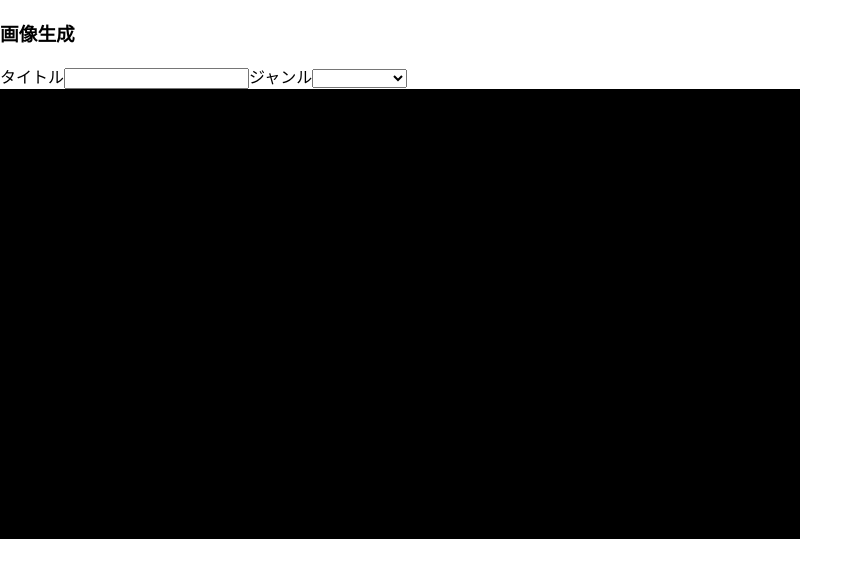
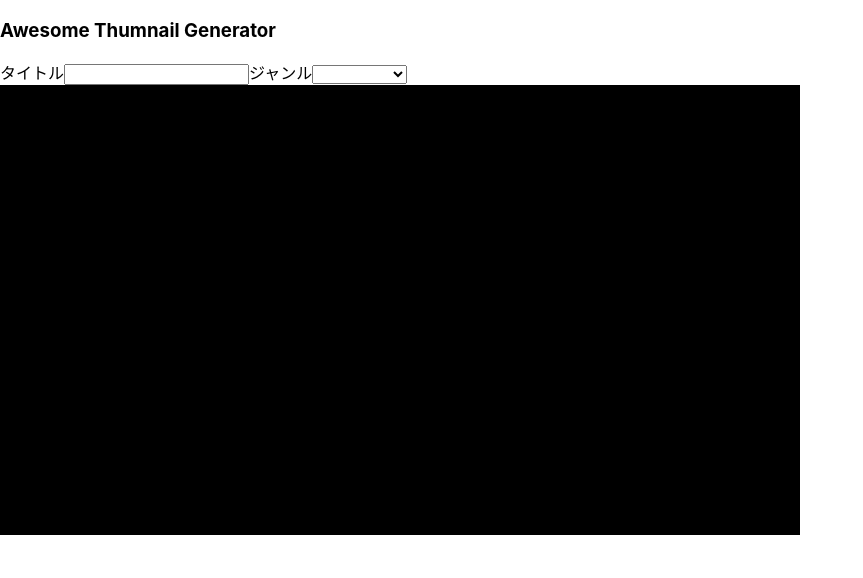
Before and after one commit to goto-0914/thumnail-generator, a React (Create React App) app: page / in a window 1280 px wide. Shown: the top 578 px of the page, without its empty margins (0-863 px from the left). Built offline with nearby package versions, Linux system fonts and the light colour scheme.

Commit message:
fix title

```diff
--- a/src/App.tsx
+++ b/src/App.tsx
@@ -14,7 +14,7 @@ function App() {
 
   return (
     <div>
-      <h3>画像生成</h3>
+      <h3>Awesome Thumnail Generator</h3>
       <form>
         <label>
           タイトル
```
